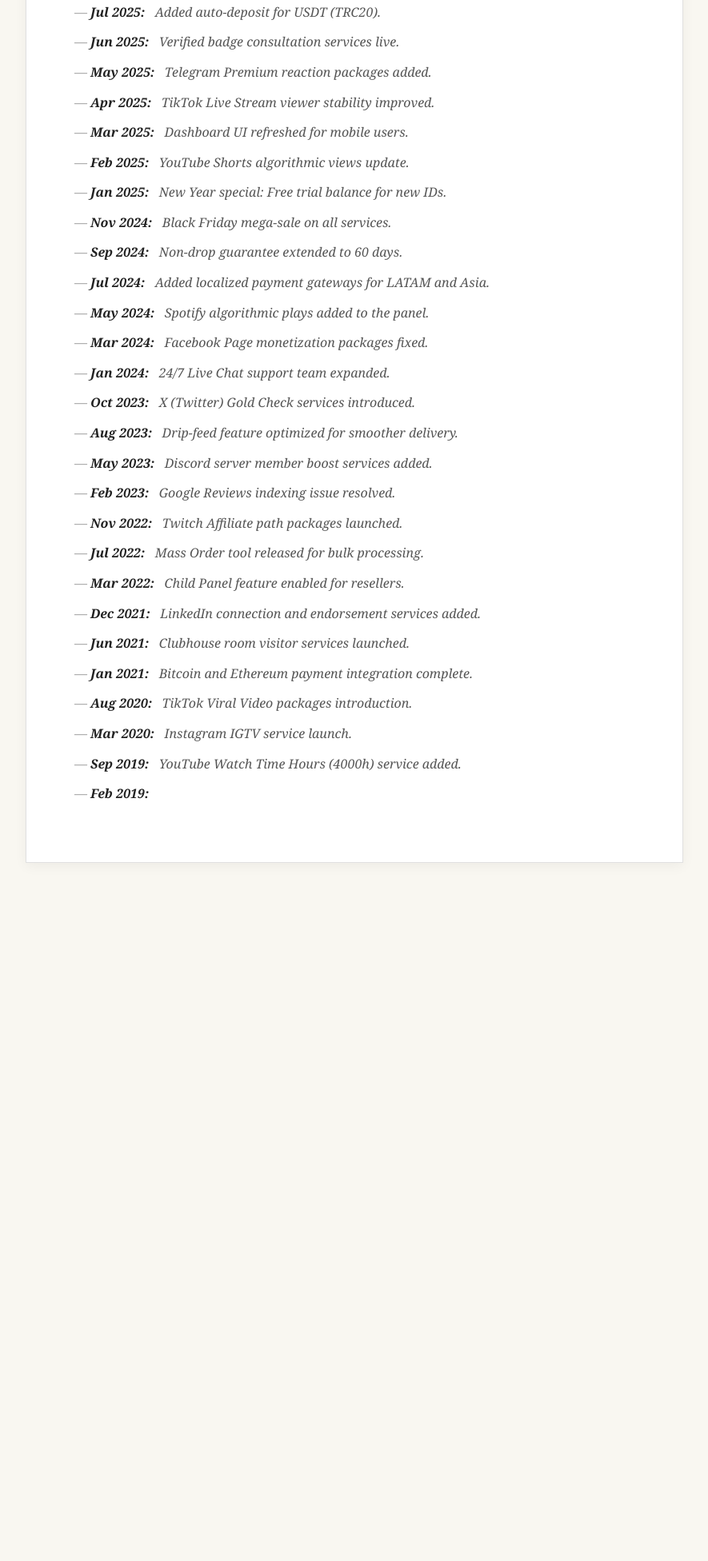
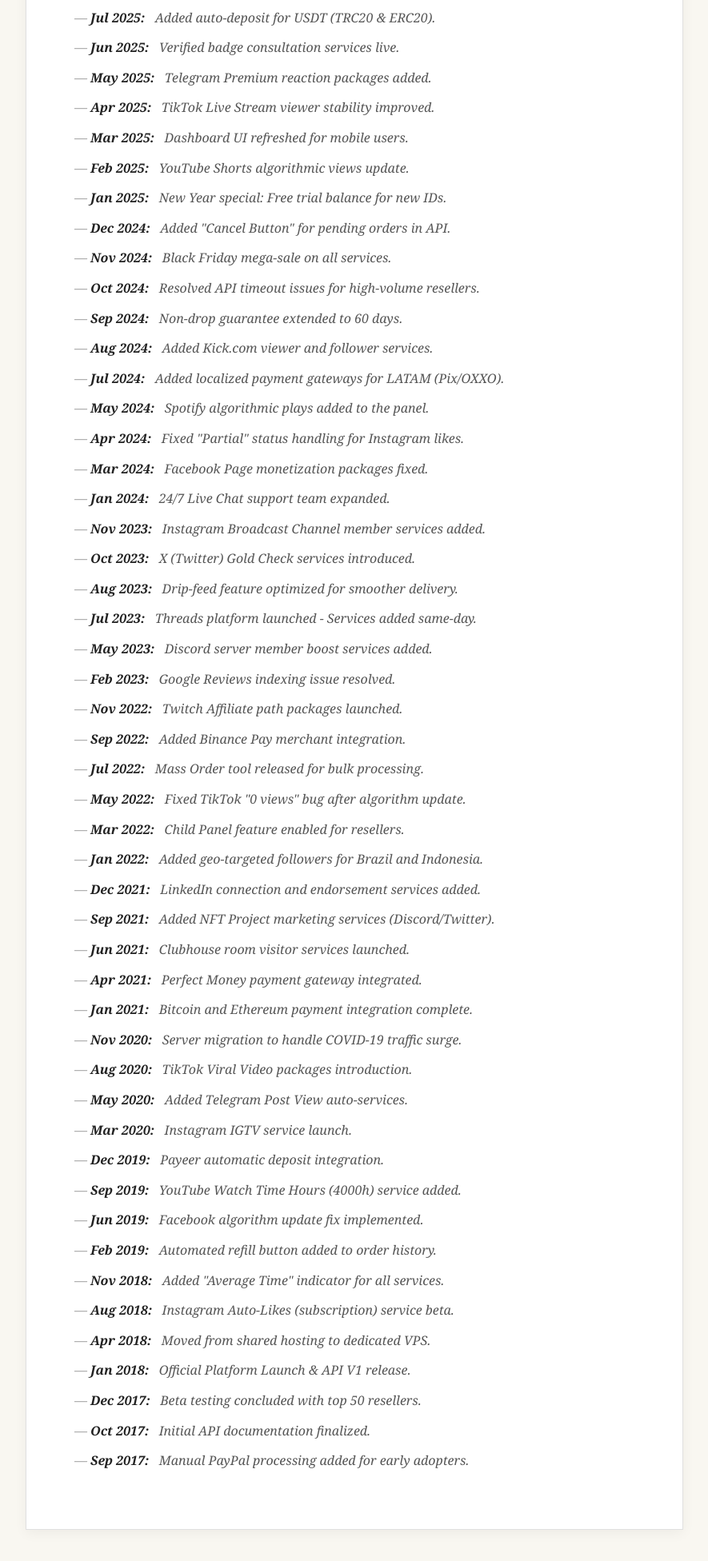
Before and after one commit to ytlab23/topsmmpanelnet, a plain HTML site: page index.html in a window 1280 px wide. Shown: the part 838-2790 px from the top of the page at 80% size, without its empty margins (197-1082 px from the left). Before the commit the page ends 1957 px from the top, so only its background shows below. Drawn offline with Linux system fonts and the light colour scheme.

Commit message:
Update index.html

```diff
--- a/index.html
+++ b/index.html
@@ -136,7 +136,7 @@
 
         <div class="letter-body">
             <p>Dear Visitor,</p>
-            <p>We are writing to inform you that we have moved to a new home. To ensure you receive the best service and security, please note that our current and only official site is <span class="highlight">TopSMM24</span> now.</p>
+            <p>To ensure you receive the best service and security, please note that our current and only official site is <span class="highlight">TopSMM24</span> now.</p>
             <p>We look forward to seeing you there.</p>
         </div>
 
@@ -151,10 +151,11 @@
         <ul class="timeline-list">
             <li><span class="date">Dec 2025:</span> Holiday server capacity increased by 300%.</li>
             <li><span class="date">Nov 2025:</span> Introduced AI-generated positive comment services.</li>
+            <li><span class="date">Oct 2025:</span> Fixed issue with Telegram "View" counter lag.</li>
             <li><span class="date">Oct 2025:</span> Exclusive reseller API tiers launched.</li>
             <li><span class="date">Sep 2025:</span> Threads 'Shares' service added to instant delivery.</li>
             <li><span class="date">Aug 2025:</span> Reduced prices on all premium Instagram followers.</li>
-            <li><span class="date">Jul 2025:</span> Added auto-deposit for USDT (TRC20).</li>
+            <li><span class="date">Jul 2025:</span> Added auto-deposit for USDT (TRC20 & ERC20).</li>
             <li><span class="date">Jun 2025:</span> Verified badge consultation services live.</li>
             <li><span class="date">May 2025:</span> Telegram Premium reaction packages added.</li>
             <li><span class="date">Apr 2025:</span> TikTok Live Stream viewer stability improved.</li>
@@ -162,28 +163,58 @@
             <li><span class="date">Feb 2025:</span> YouTube Shorts algorithmic views update.</li>
             <li><span class="date">Jan 2025:</span> New Year special: Free trial balance for new IDs.</li>
 
+            <li><span class="date">Dec 2024:</span> Added "Cancel Button" for pending orders in API.</li>
             <li><span class="date">Nov 2024:</span> Black Friday mega-sale on all services.</li>
+            <li><span class="date">Oct 2024:</span> Resolved API timeout issues for high-volume resellers.</li>
             <li><span class="date">Sep 2024:</span> Non-drop guarantee extended to 60 days.</li>
-            <li><span class="date">Jul 2024:</span> Added localized payment gateways for LATAM and Asia.</li>
+            <li><span class="date">Aug 2024:</span> Added Kick.com viewer and follower services.</li>
+            <li><span class="date">Jul 2024:</span> Added localized payment gateways for LATAM (Pix/OXXO).</li>
             <li><span class="date">May 2024:</span> Spotify algorithmic plays added to the panel.</li>
+            <li><span class="date">Apr 2024:</span> Fixed "Partial" status handling for Instagram likes.</li>
             <li><span class="date">Mar 2024:</span> Facebook Page monetization packages fixed.</li>
             <li><span class="date">Jan 2024:</span> 24/7 Live Chat support team expanded.</li>
 
+            <li><span class="date">Nov 2023:</span> Instagram Broadcast Channel member services added.</li>
             <li><span class="date">Oct 2023:</span> X (Twitter) Gold Check services introduced.</li>
             <li><span class="date">Aug 2023:</span> Drip-feed feature optimized for smoother delivery.</li>
+            <li><span class="date">Jul 2023:</span> Threads platform launched - Services added same-day.</li>
             <li><span class="date">May 2023:</span> Discord server member boost services added.</li>
             <li><span class="date">Feb 2023:</span> Google Reviews indexing issue resolved.</li>
 
             <li><span class="date">Nov 2022:</span> Twitch Affiliate path packages launched.</li>
+            <li><span class="date">Sep 2022:</span> Added Binance Pay merchant integration.</li>
             <li><span class="date">Jul 2022:</span> Mass Order tool released for bulk processing.</li>
+            <li><span class="date">May 2022:</span> Fixed TikTok "0 views" bug after algorithm update.</li>
             <li><span class="date">Mar 2022:</span> Child Panel feature enabled for resellers.</li>
+            <li><span class="date">Jan 2022:</span> Added geo-targeted followers for Brazil and Indonesia.</li>
 
             <li><span class="date">Dec 2021:</span> LinkedIn connection and endorsement services added.</li>
+            <li><span class="date">Sep 2021:</span> Added NFT Project marketing services (Discord/Twitter).</li>
             <li><span class="date">Jun 2021:</span> Clubhouse room visitor services launched.</li>
+            <li><span class="date">Apr 2021:</span> Perfect Money payment gateway integrated.</li>
             <li><span class="date">Jan 2021:</span> Bitcoin and Ethereum payment integration complete.</li>
 
+            <li><span class="date">Nov 2020:</span> Server migration to handle COVID-19 traffic surge.</li>
             <li><span class="date">Aug 2020:</span> TikTok Viral Video packages introduction.</li>
+            <li><span class="date">May 2020:</span> Added Telegram Post View auto-services.</li>
             <li><span class="date">Mar 2020:</span> Instagram IGTV service launch.</li>
 
+            <li><span class="date">Dec 2019:</span> Payeer automatic deposit integration.</li>
             <li><span class="date">Sep 2019:</span> YouTube Watch Time Hours (4000h) service added.</li>
-            <li><span class="date">Feb 2019:</span>
+            <li><span class="date">Jun 2019:</span> Facebook algorithm update fix implemented.</li>
+            <li><span class="date">Feb 2019:</span> Automated refill button added to order history.</li>
+
+            <li><span class="date">Nov 2018:</span> Added "Average Time" indicator for all services.</li>
+            <li><span class="date">Aug 2018:</span> Instagram Auto-Likes (subscription) service beta.</li>
+            <li><span class="date">Apr 2018:</span> Moved from shared hosting to dedicated VPS.</li>
+            <li><span class="date">Jan 2018:</span> Official Platform Launch & API V1 release.</li>
+
+            <li><span class="date">Dec 2017:</span> Beta testing concluded with top 50 resellers.</li>
+            <li><span class="date">Oct 2017:</span> Initial API documentation finalized.</li>
+            <li><span class="date">Sep 2017:</span> Manual PayPal processing added for early adopters.</li>
+        </ul>
+
+    </div>
+
+</body>
+</html>
```
